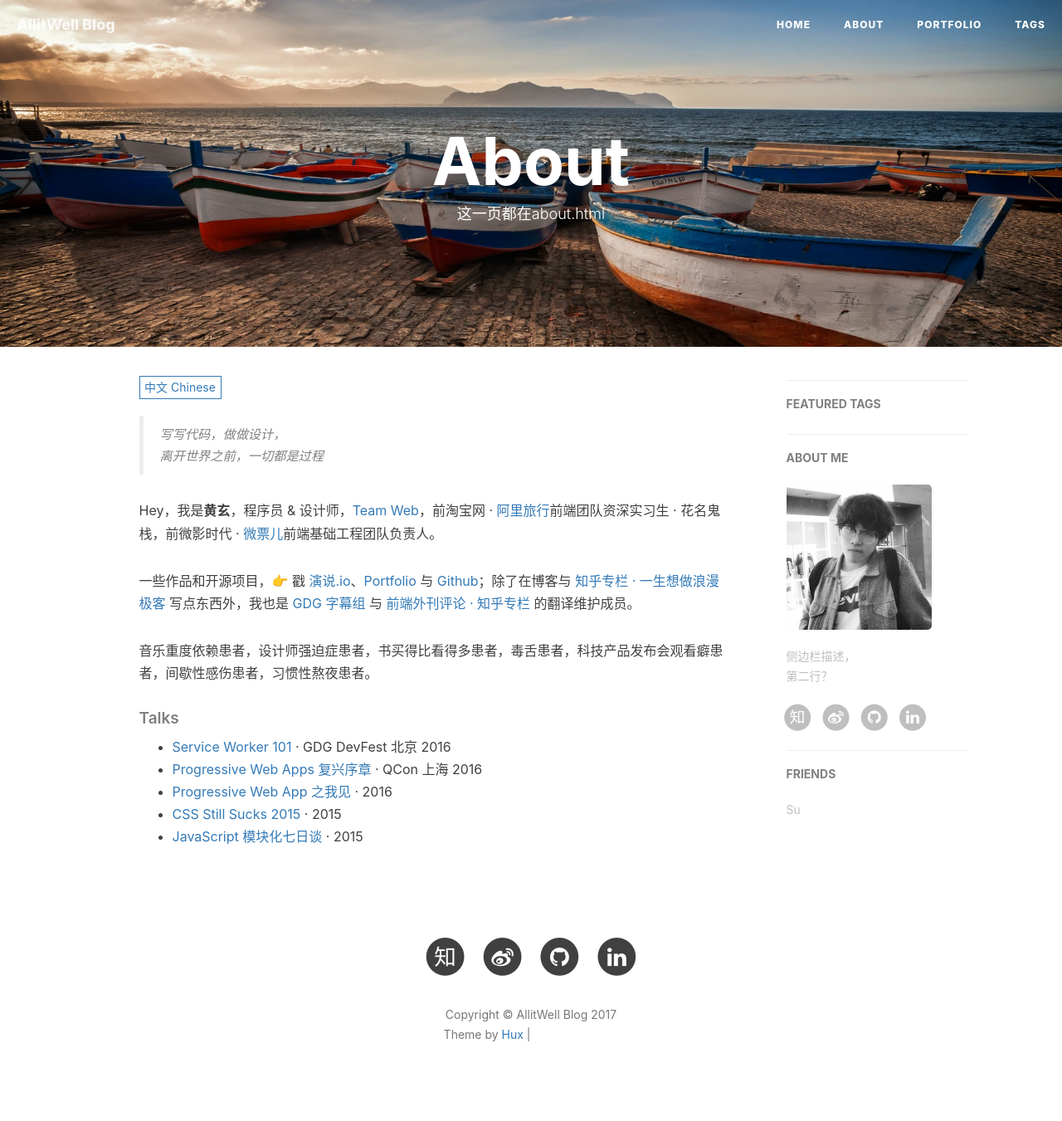
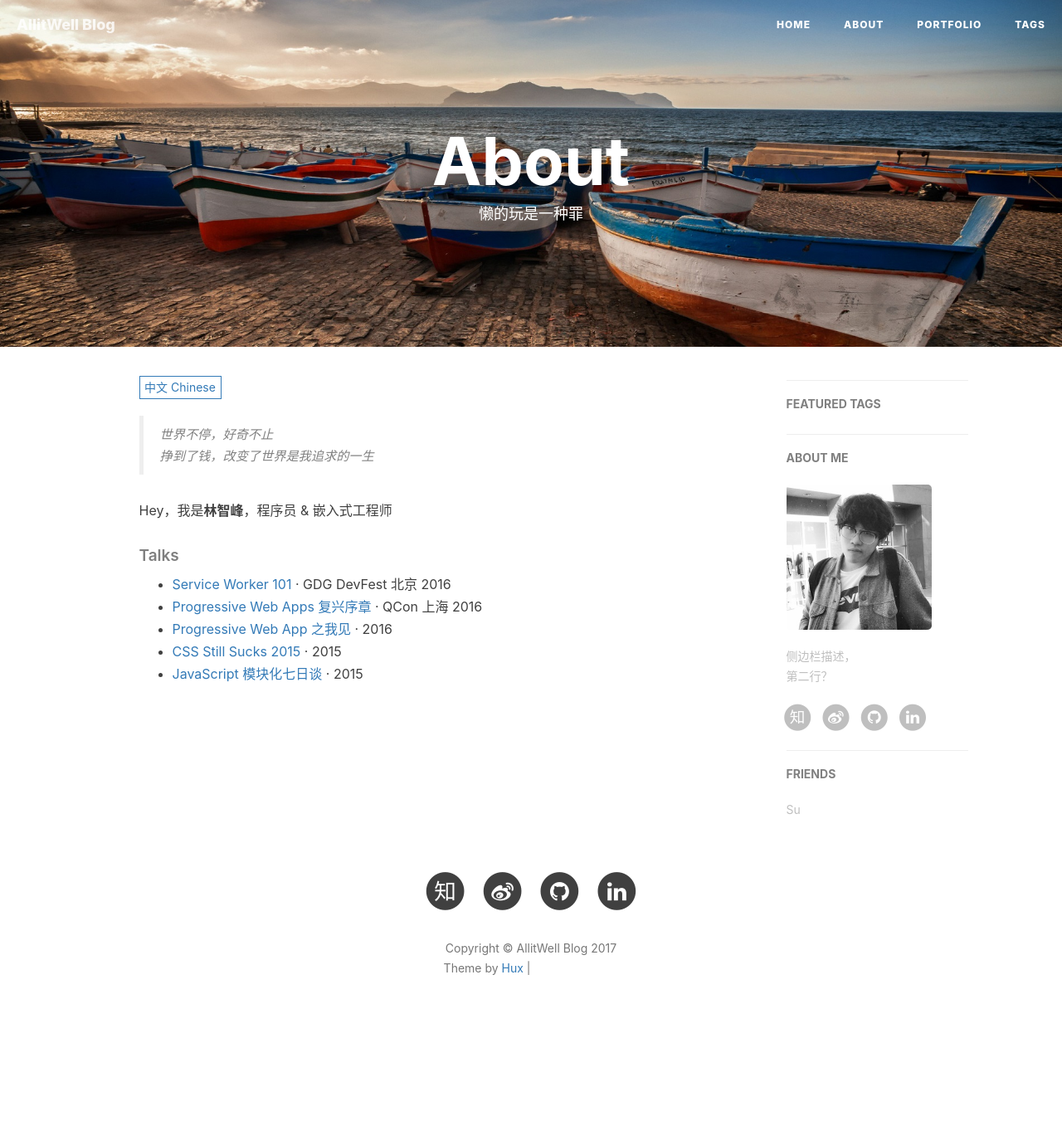
Before and after one commit to clandence/clandence.github.io, a Jekyll site: the page built from about.html, in a window 1280 px wide. Shown: the whole page at 83% size. Built offline with Jekyll 4.4.1, drawn with Linux system fonts in a browser that asks for light colours; nearby versions of some CDN libraries; comment, search, counter and statistics services are not loaded; after the commit the page ends 1271 px from its top, so only the background shows below that; grey boxes are pictures that could not be loaded.

Commit message:
修改关于自己

```diff
--- a/about.html
+++ b/about.html
@@ -1,7 +1,7 @@
 ---
 layout: page
 title: "About"
-description: "这一页都在about.html"
+description: "懒的玩是一种罪"
 header-img: "img/home-bg-fang.jpg"
 ---
 
@@ -15,14 +15,12 @@ header-img: "img/home-bg-fang.jpg"
 <div class="zh post-container">
 
     <!--copied from markdown -->
-    <blockquote><p>写写代码，做做设计，<br>
-    离开世界之前，一切都是过程</p></blockquote>
+    <blockquote><p>世界不停，好奇不止<br>
+    挣到了钱，改变了世界是我追求的一生</p></blockquote>
 
-    <p>Hey，我是<strong>黄玄</strong>，程序员 &amp; 设计师，<a href="https://medium.com/ben-and-dion/team-web-3315aa447fb2#.359a9c6cl">Team Web</a>，前淘宝网 · <a href="http://alitrip.com">阿里旅行</a>前端团队资深实习生 · 花名鬼栈，前微影时代 · <a href="http://www.wepiao.com/?r=movie">微票儿</a>前端基础工程团队负责人。</p>
+    <p>Hey，我是<strong>林智峰</strong>，程序员 &amp; 嵌入式工程师</p>
 
-    <p>一些作品和开源项目，👉 戳 <a href="https://zhuanlan.zhihu.com/p/21280918">演说.io</a>、<a href="/portfolio">Portfolio</a> 与 <a href="http://github.com/huxpro">Github</a>；除了在博客与 <a href="http://zhuanlan.zhihu.com/huxblog">知乎专栏 · 一生想做浪漫极客</a> 写点东西外，我也是 <a href="http://www.gfansub.com/">GDG 字幕组</a> 与 <a href="http://zhuanlan.zhihu.com/FrontendMagazine">前端外刊评论 · 知乎专栏</a> 的翻译维护成员。</p>
 
-    <p>音乐重度依赖患者，设计师强迫症患者，书买得比看得多患者，毒舌患者，科技产品发布会观看癖患者，间歇性感伤患者，习惯性熬夜患者。</p>
     <h5>Talks</h5>
 
     <ul>
@@ -39,11 +37,8 @@ header-img: "img/home-bg-fang.jpg"
     <blockquote><p>Yet another Web Developer. <br>
     Yet another Life-long Designer.</p></blockquote>
 
-    <p>Hi, I am <strong>Huang Xuan(黄玄)</strong>，you can call me <strong>Hux</strong>. I'm an engineer &amp; a designer who loves to build software such as <a href="http://yanshuo.io">Yanshuo.io (on Desktop)</a> and more (👉 <a href="/portfolio">Portfolio</a> and <a href="http://github.com/huxpro">Github</a>). I studied Digital Media Art and graduated from <a href="https://en.wikipedia.org/wiki/Communication_University_of_China">Communication University of China</a> in 2016.</p>
+    <p>Hi, I am <strong>Lin zhifeng(林智峰)</strong>. I'm an Programmer &amp; Embedded engineer </p>
 
-    <p>As an engineer, I worked at Wepiao (<a href="https://www.crunchbase.com/organization/wepiao#/entity">see CrunchBase</a>) as the dev lead of Front-End Infrastructure Team, and used to intern at <a href="https://www.alitrip.com/">Alibaba Trip</a> for one year. As a designer, I was offered to be the UI/UX Designer Intern of Alibaba, Microsoft etc.</p>
-
-    <p>Moreover, I'm also an active member of GDG Beijing, a translator at <a href="http://www.gfansub.com/">GDG China Subtitle Team</a>, maintainer at <a href="http://zhuanlan.zhihu.com/FrontendMagazine">Frontend Magazine</a> and the owner of <a href="http://zhuanlan.zhihu.com/huxblog">Lifelong Romantic Geek</a>.</p>
 
     <h5>Talks</h5>
 
```
